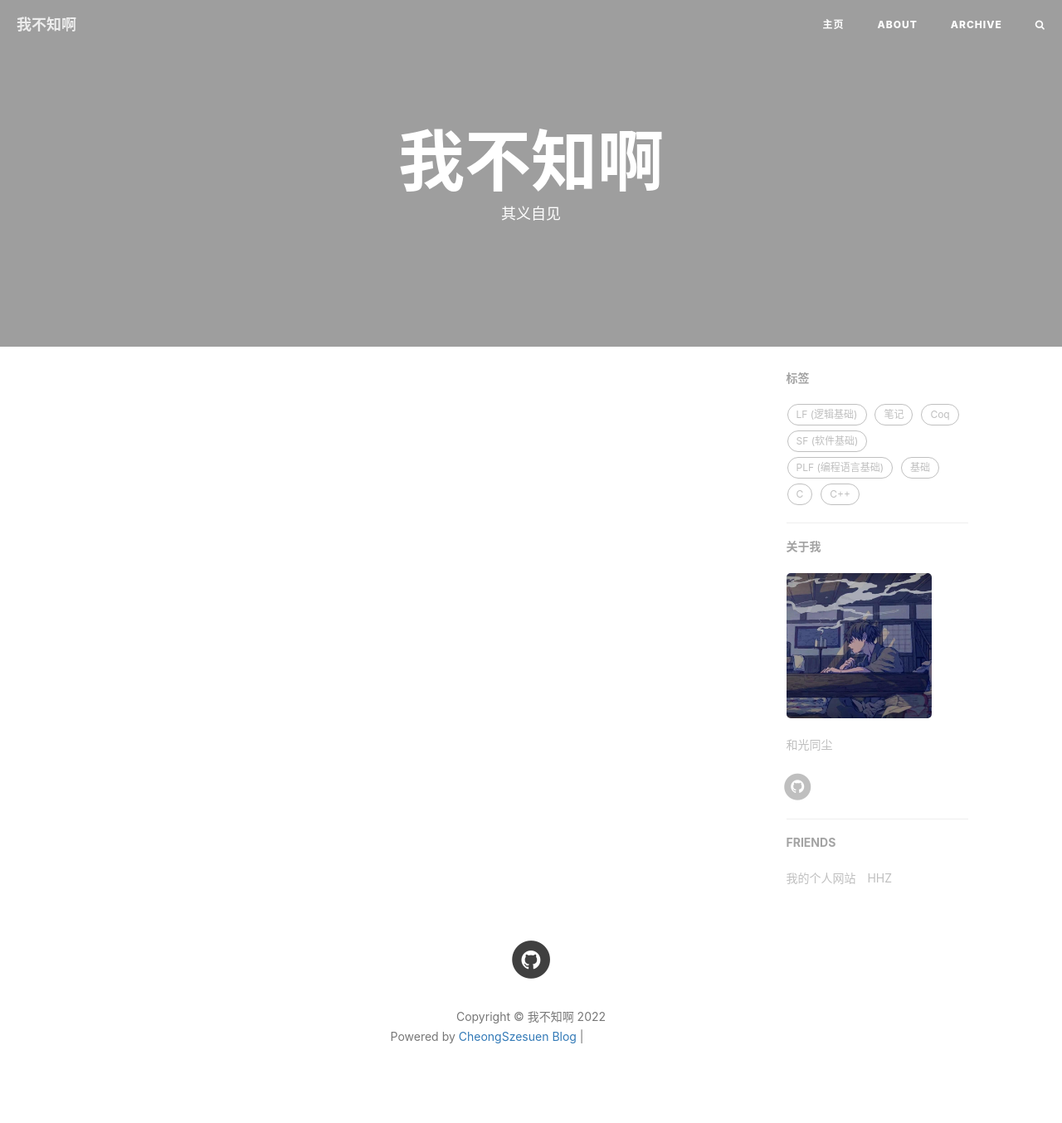
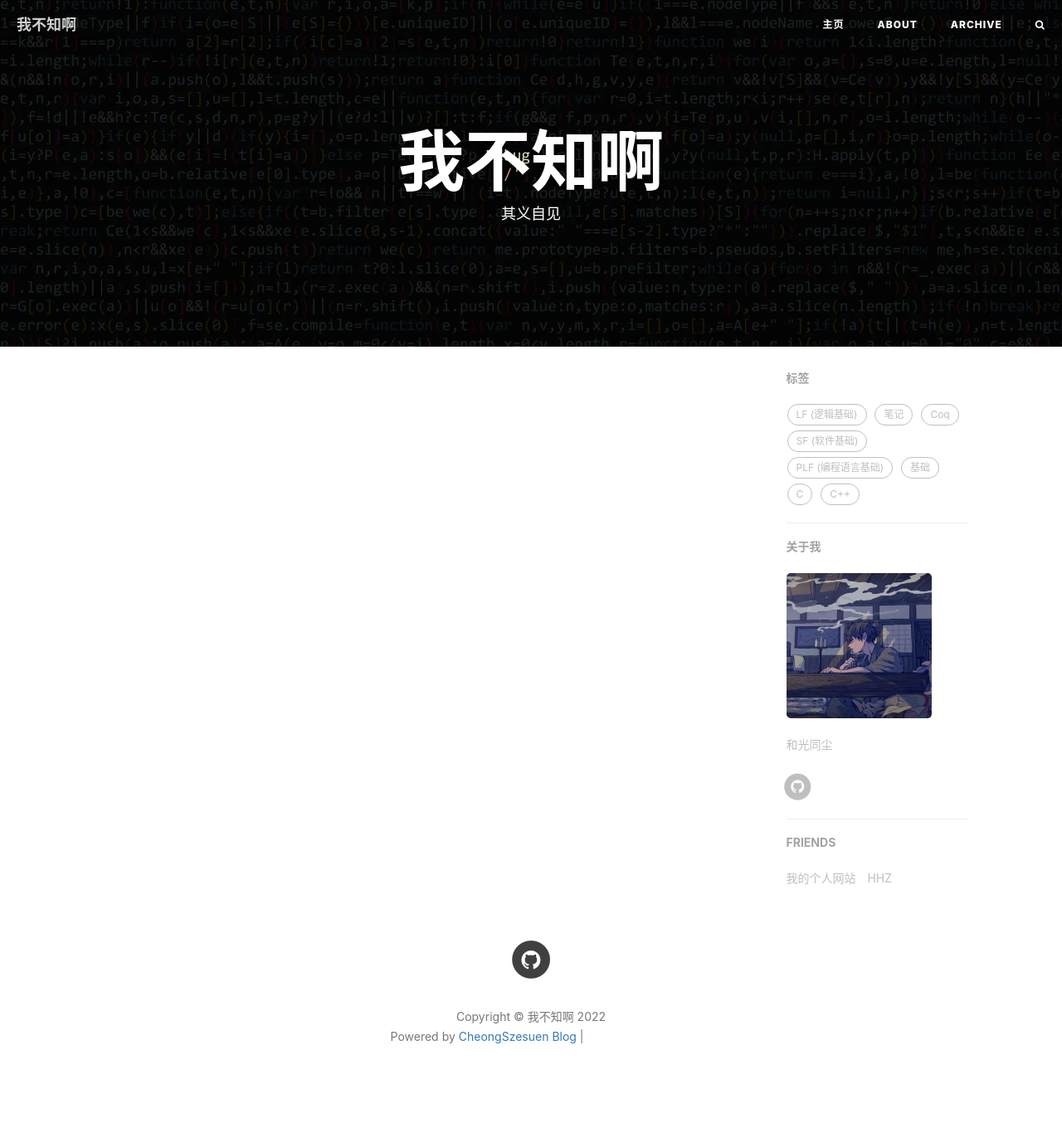
Before and after one commit to locyoo/locyoo.github.io, a Jekyll site: the page built from index.html, in a window 1280 px wide. Shown: the whole page at 83% size. Built offline with Jekyll 4.4.1, drawn with Linux system fonts in a browser that asks for light colours; nearby versions of some CDN libraries; the list of posts is cut into pages by our own code; comment, search, counter and statistics services are not loaded; grey boxes are pictures that could not be loaded.

Commit message:
继续修改

```diff
--- a/_config.yml
+++ b/_config.yml
@@ -1,7 +1,7 @@
 # Site settings
 title: 我不知啊
 SEOTitle: 我不知啊
-header-img: http://tool.liumingye.cn/bingimg/img.php
+header-img: /img/home-bg.webp
 email: X2430442963X@outlook.com
 description: "和光同尘."
 keyword: "张思璇, CheongSzesuen, HTML, 网站, CSS, BLOG，blog, ZSX, cheongszesuen, cheong-szesuen"
```
Also changed, not shown: img/avatar-hux-home.jpg (deleted), img/avatar-hux-ny.jpg (deleted), img/avatar-hux.jpg (deleted), img/home-bg.jpg (deleted), img/home-bg.webp (added).
